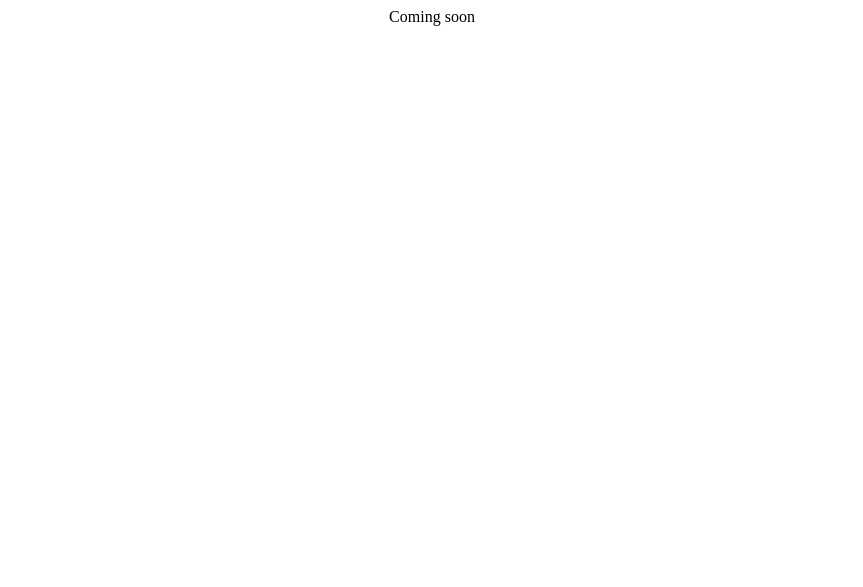
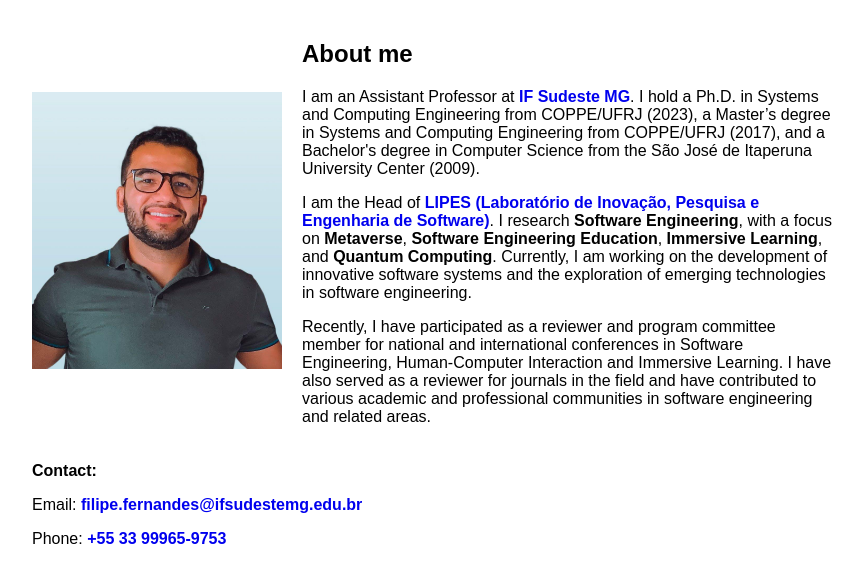
Before and after one commit to filipefernandesphd/filipefernandesphd, a plain HTML site: page index.html in a window 1280 px wide. Shown: the whole page, without its empty margins (208-1071 px from the left). Drawn offline with Linux system fonts and the light colour scheme.

Commit message:
Update index.html

```diff
--- a/index.html
+++ b/index.html
@@ -1 +1,48 @@
-<center>Coming soon</center>
+<!DOCTYPE html>
+<html lang="en">
+<head>
+    <meta charset="UTF-8">
+    <meta name="viewport" content="width=device-width, initial-scale=1.0">
+    <title>About Me - Filipe Fernandes</title>
+    <style>
+        body {
+            font-family: Arial, sans-serif;
+            max-width: 800px;
+            margin: auto;
+            padding: 20px;
+        }
+        .container {
+            display: flex;
+            align-items: center;
+            gap: 20px;
+        }
+        .profile-pic {
+            width: 250px;
+        }
+        .contact {
+            margin-top: 20px;
+            font-size: 16px;
+        }
+        a {
+            text-decoration: none;
+            font-weight: bold;
+        }
+    </style>
+</head>
+<body>
+    <div class="container">
+        <img src="foto.jpg" alt="Filipe Fernandes" class="profile-pic">
+        <div>
+            <h2>About me</h2>
+            <p>I am an Assistant Professor at <a href="http://www.ifsudestemg.edu.br" target="_blank">IF Sudeste MG</a>. I hold a Ph.D. in Systems and Computing Engineering from COPPE/UFRJ (2023), a Master’s degree in Systems and Computing Engineering from COPPE/UFRJ (2017), and a Bachelor's degree in Computer Science from the São José de Itaperuna University Center (2009).</p>
+            <p>I am the Head of <a href="http://filipefernandesphd.github.io/lipes" target="_blank">LIPES (Laboratório de Inovação, Pesquisa e Engenharia de Software)</a>. I research <b>Software Engineering</b>, with a focus on <b>Metaverse</b>, <b>Software Engineering Education</b>, <b>Immersive Learning</b>, and <b>Quantum Computing</b>. Currently, I am working on the development of innovative software systems and the exploration of emerging technologies in software engineering.</p>
+            <p>Recently, I have participated as a reviewer and program committee member for national and international conferences in Software Engineering, Human-Computer Interaction and Immersive Learning. I have also served as a reviewer for journals in the field and have contributed to various academic and professional communities in software engineering and related areas.</p>
+        </div>
+    </div>
+    <div class="contact">
+        <p><strong>Contact:</strong></p>
+        <p>Email: <a href="mailto:filipe.fernandes@ifsudestemg.edu.br">filipe.fernandes@ifsudestemg.edu.br</a></p>
+        <p>Phone: <a href="http://wa.me/5533999659753" target="_blank">+55 33 99965-9753</a></p>
+    </div>
+</body>
+</html>
```
Also changed, not shown: foto.jpg (added).
